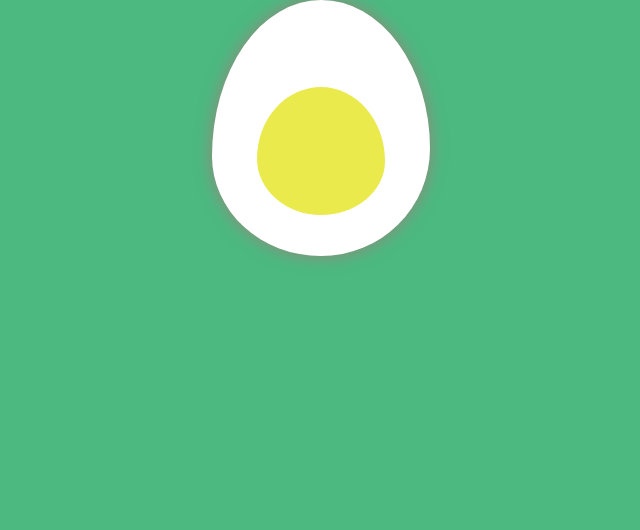
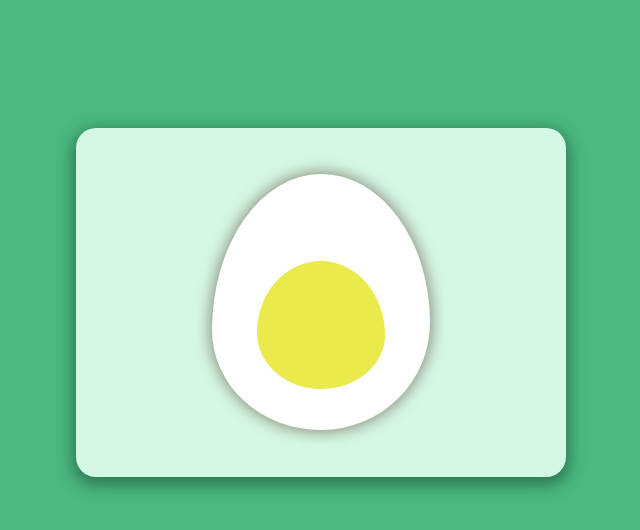
Before and after one commit to juliamanska/egg-timer-react, a React (Create React App) app: page / in a window 1280 px wide. Shown: the top 530 px of the page, without its empty margins (319-959 px from the left). Built offline with nearby package versions, Linux system fonts and the light colour scheme.

Commit message:
Add style to timer

```diff
--- a/src/App.css
+++ b/src/App.css
@@ -37,7 +37,17 @@
   }
 } */
 
+.timer{
+  margin: 10vw;
+  background: rgb(213, 248, 229);
+  padding: 3vw 10vw;
+  border-radius: 20px;
+  box-shadow: 0 5px 15px 4px rgb(46, 124, 86);
+}
 
+.egg{
+  margin: 1vh;
+}
 .albumen{
   background: white;
   border-radius: 50% 50% 50% 50% / 61% 58% 42% 39%;
--- a/src/App.js
+++ b/src/App.js
@@ -3,9 +3,9 @@ import Egg from "./Components/Egg";
 
 function App() {
   return (
-    <>
+    <div className="timer">
       <Egg />
-    </>
+    </div>
   );
 }
 
```
